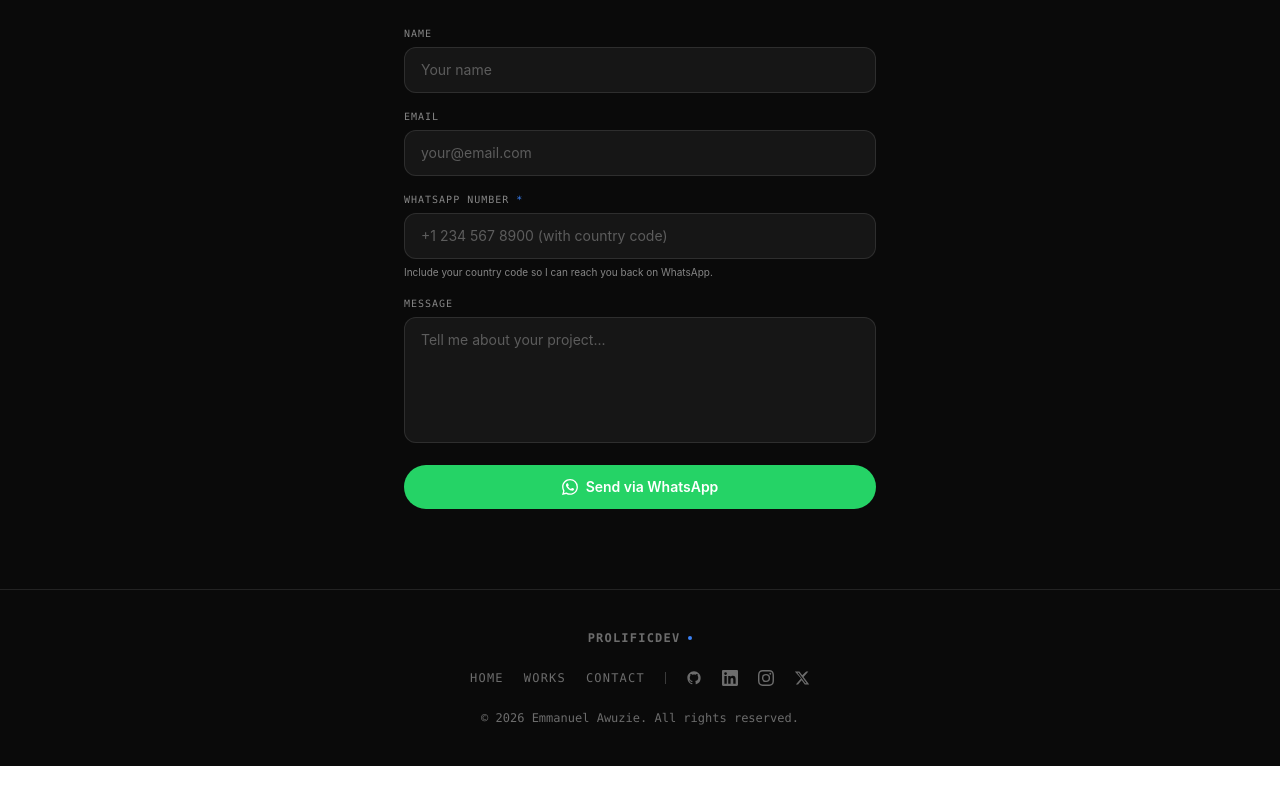
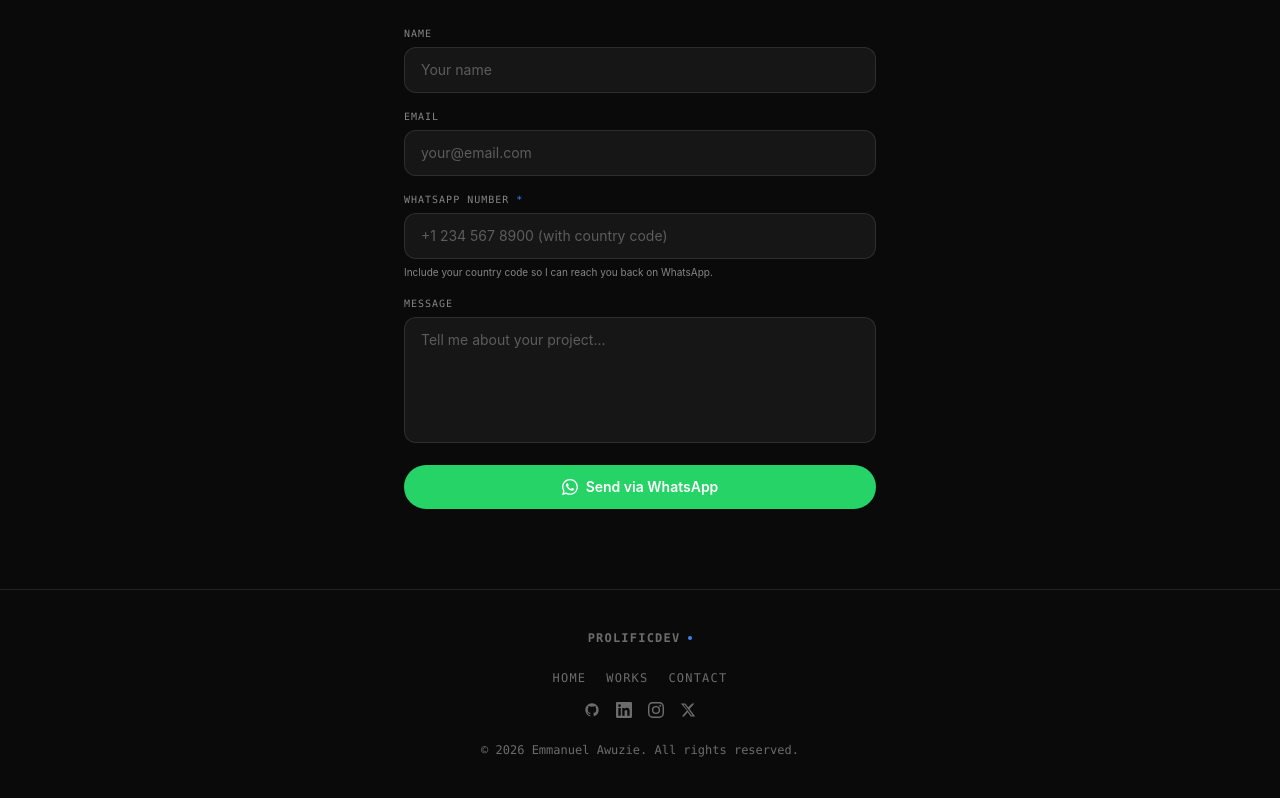
Before and after one commit to ProlificDev/prolific-dev-portfolio, a React (Create React App) app: page /contact in a window 1280 px wide. Shown: the part 806-1604 px from the top of the page. Before the commit the page ends 1572 px from the top, so only its background shows below. Built offline with nearby package versions, Linux system fonts and the light colour scheme.

Commit message:
fix: stack footer nav links above social icons, update favicon to match navbar logo

```diff
--- a/src/components/Footer.js
+++ b/src/components/Footer.js
@@ -20,7 +20,9 @@ const Footer = ({ isDarkMode }) => {
         </div>
 
         {/* Nav links + social icons */}
-        <nav className="flex flex-wrap items-center justify-center gap-5">
+        <nav className="flex flex-col items-center gap-4">
+          {/* Page links */}
+          <div className="flex flex-wrap items-center justify-center gap-5">
             {[['/', 'Home'], ['/works', 'Works'], ['/contact', 'Contact']].map(([to, label]) => (
               <Link
                 key={to}
@@ -30,11 +32,10 @@ const Footer = ({ isDarkMode }) => {
                 {label}
               </Link>
             ))}
+          </div>
 
-          {/* Divider */}
-          <span className={`w-px h-3 ${isDarkMode ? 'bg-white/20' : 'bg-black/20'}`} />
-
-          {/* GitHub */}
+          {/* Social icons */}
+          <div className="flex items-center gap-4">
           <a href="https://github.com/cyperpro20" target="_blank" rel="noopener noreferrer"
             title="GitHub"
             className={`transition-colors ${muted} ${hover}`}>
@@ -69,6 +70,7 @@ const Footer = ({ isDarkMode }) => {
               <path d="M18.244 2.25h3.308l-7.227 8.26 8.502 11.24H16.17l-4.714-6.231-5.401 6.231H2.746l7.73-8.835L1.254 2.25H8.08l4.253 5.622 5.911-5.622zm-1.161 17.52h1.833L7.084 4.126H5.117z"/>
             </svg>
           </a>
+          </div>
         </nav>
 
         {/* Copyright */}
```
Also changed, not shown: public/favicon.svg. Lines whose indentation alone changed are shown as unchanged.
